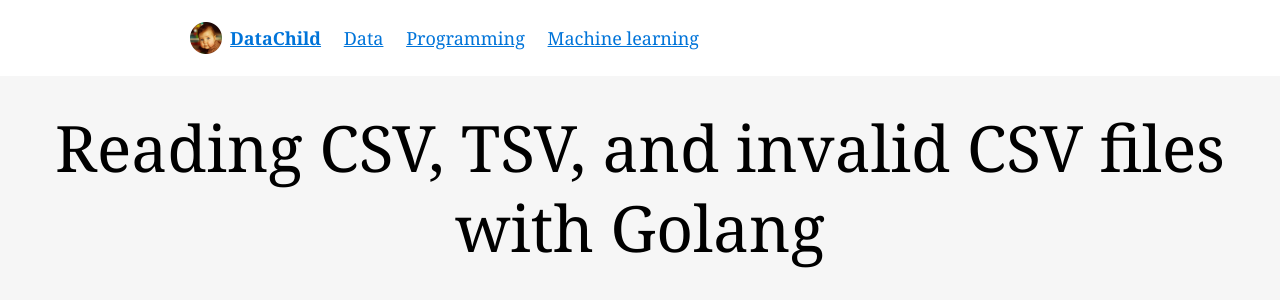
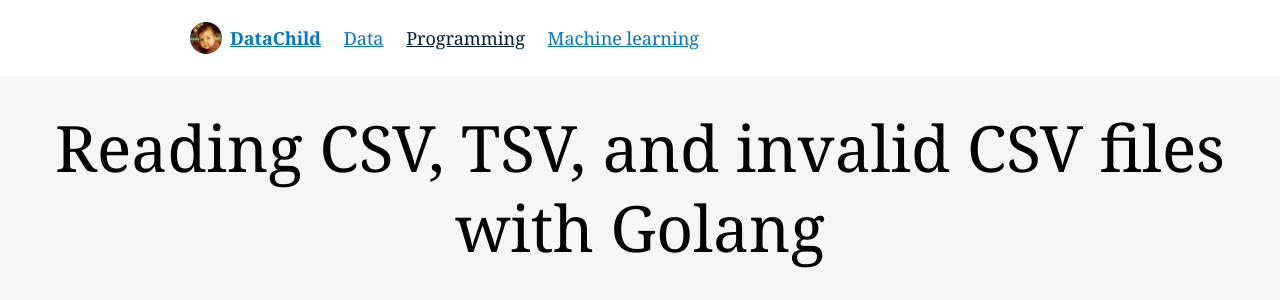
Before and after one commit to mrcrypster/datachild, a PHP site: page /programming/reading-csv-golang in a window 1280 px wide. Shown: the top 300 px of the page. Run offline with PHP 8.4, Linux system fonts and the light colour scheme; style sheets or scripts are compiled from the project's sources; some libraries are stand-ins or nearby versions.

Commit message:
semi active category

```diff
--- a/views/layout.head.phtml
+++ b/views/layout.head.phtml
@@ -13,7 +13,7 @@
       '/machinelearning' => 'Machine learning',
     ]; ?>
     <?php foreach ( $menu as $url => $title ) { ?>
-      <li>
+      <li <?=isset($data['article']) && strpos($url, $data['article']['category']) == 1 ? 'class="semi"' : ''?>>
         <?php if ( $this->endpoint == $url ) { ?>
           <?=$title?>
         <?php } else { ?>
--- a/web/s.less
+++ b/web/s.less
@@ -69,6 +69,20 @@ a {
     li {
       display: inline-block;
       margin-right: 1em;
+
+      &:last-child {
+        margin-right: 0;
+      }
+
+      &.semi {
+        a {
+          color: #001f3f;
+
+          &:hover {
+            color: #FF4136;
+          }
+        }
+      }
     }
   }
 }
```
